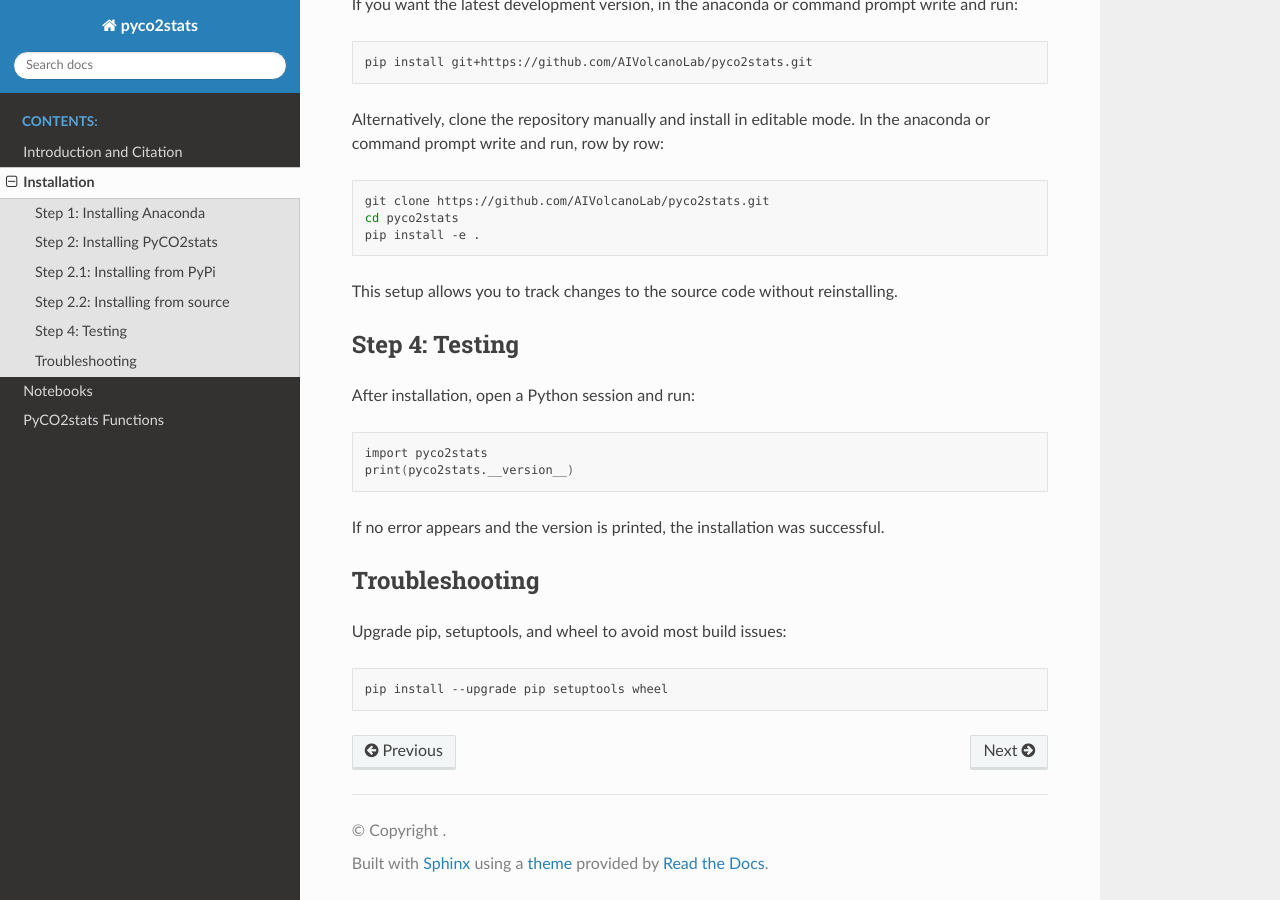
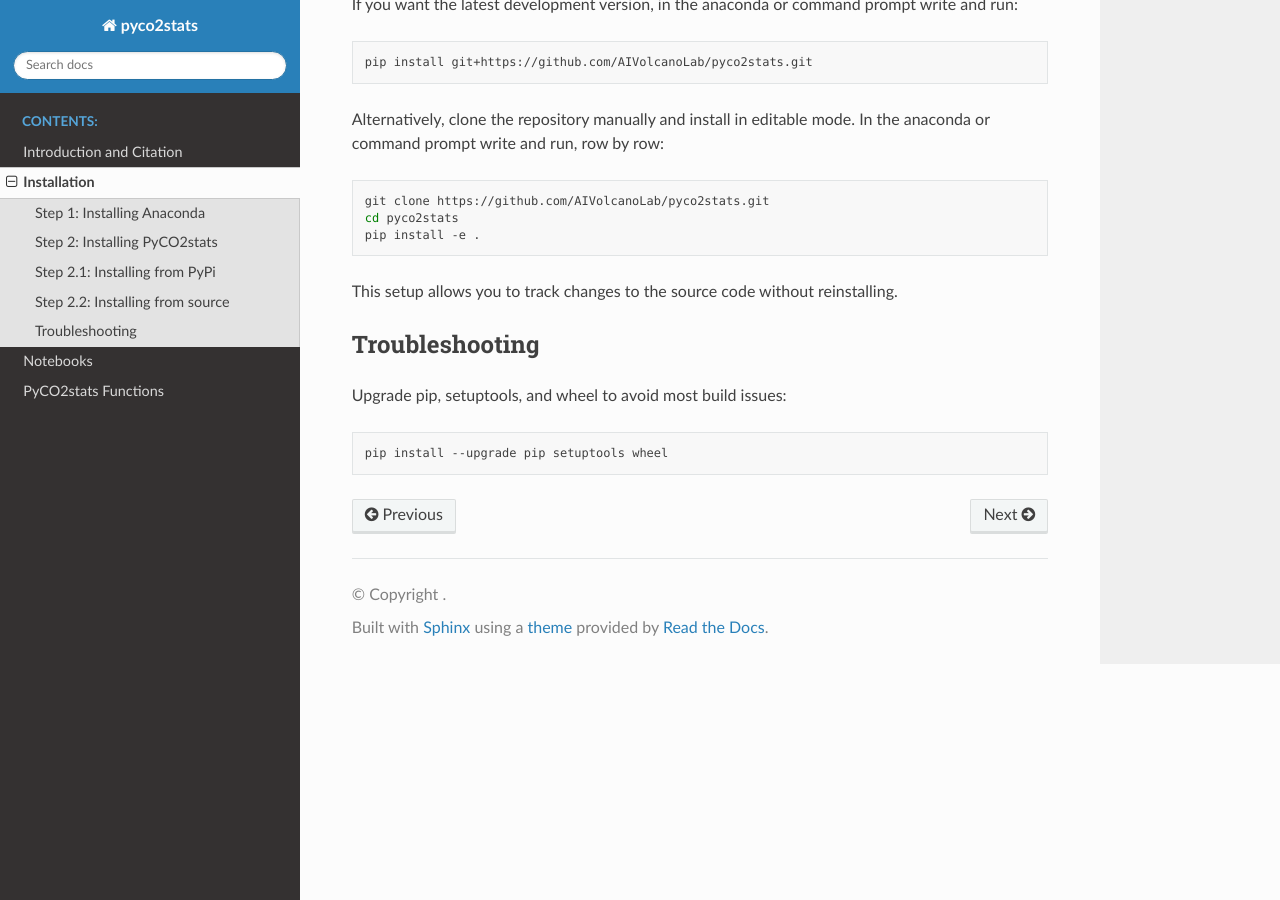
Before and after one commit to AIVolcanoLab/pyco2stats, a Sphinx documentation site: the page built from docs/installation.rst, in a window 1280 px wide and 900 px high, scrolled down 901 px. Built offline with Sphinx 7.4.7 and the Read the Docs theme 3.1.0, drawn with Linux system fonts in a browser that asks for light colours; pages that are not in the unit, such as notebooks, are missing from menus.

Commit message:
Update installation.rst

```diff
--- a/docs/installation.rst
+++ b/docs/installation.rst
@@ -46,18 +46,6 @@ Alternatively, clone the repository manually and install in editable mode. In th
 
 This setup allows you to track changes to the source code without reinstalling.
 
-Step 4: Testing
----------------
-
-After installation, open a Python session and run:
-
-.. code-block:: bash
-
-  import pyco2stats
-  print(pyco2stats.__version__)
-
-If no error appears and the version is printed, the installation was successful.
-
 Troubleshooting
 ---------------
 
```
